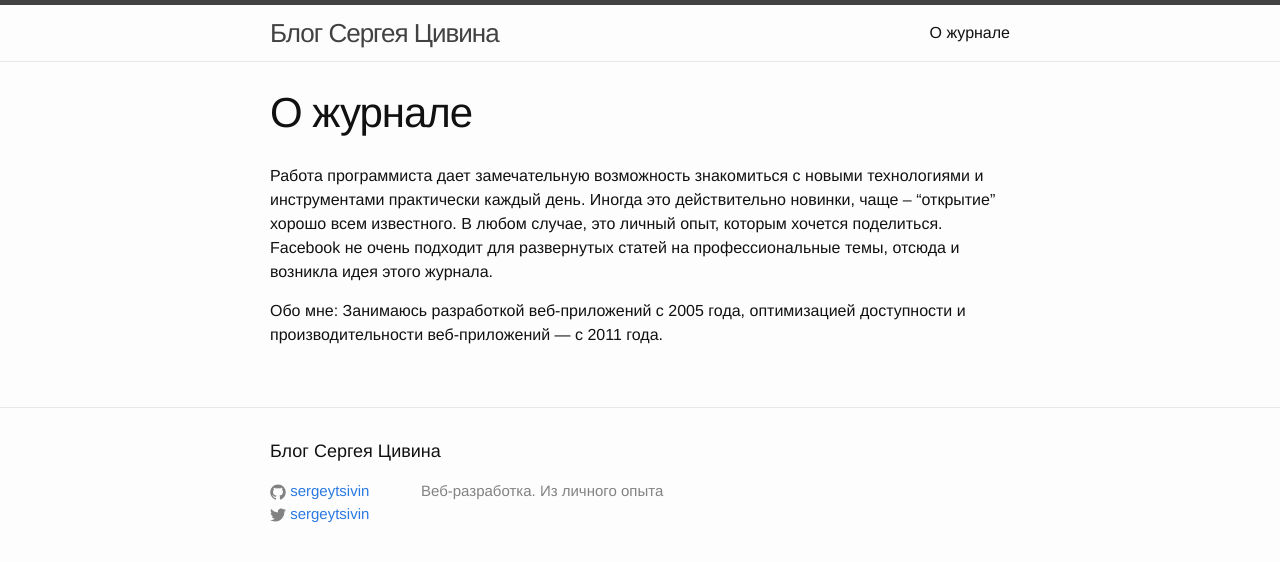
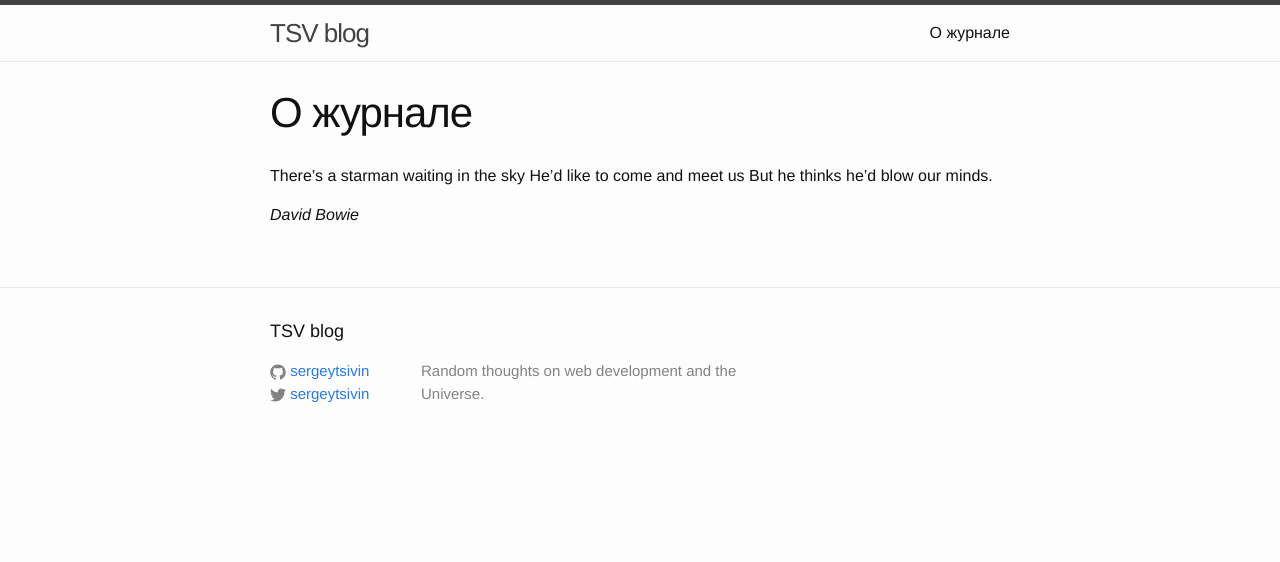
Before and after one commit to sergeytsivin/sergeytsivin.github.io, a Jekyll site: the page built from about.md, in a window 1280 px wide. Shown: the top 562 px of the page. Built offline with Jekyll 4.4.1, drawn with Linux system fonts in a browser that asks for light colours.

Commit message:
Re-branding

```diff
--- a/_config.yml
+++ b/_config.yml
@@ -1,7 +1,7 @@
 # Site settings
-title: Блог Сергея Цивина
+title: TSV blog
 email: sergey.tsivin+blog@gmail.com
-description: "Веб-разработка. Из личного опыта"
+description: "Random thoughts on web development and the Universe."
 baseurl: "" # the subpath of your site, e.g. /blog/
 url: "http://sergeytsivin.github.io" # the base hostname & protocol for your site
 twitter_username: sergeytsivin
--- a/about.md
+++ b/about.md
@@ -4,9 +4,8 @@ title: О журнале
 permalink: /about/
 ---
 
-Работа программиста дает замечательную возможность знакомиться с новыми технологиями и инструментами практически
-каждый день. Иногда это действительно новинки, чаще -- "открытие" хорошо всем известного. В любом случае, это личный опыт,
-которым хочется поделиться. Facebook не очень подходит для развернутых статей на профессиональные темы, отсюда
-и возникла идея этого журнала.
+There's a starman waiting in the sky
+He'd like to come and meet us
+But he thinks he'd blow our minds.
 
-Обо мне: Занимаюсь разработкой веб-приложений с 2005 года, оптимизацией доступности и производительности веб-приложений — с 2011 года.
+_David Bowie_
```
